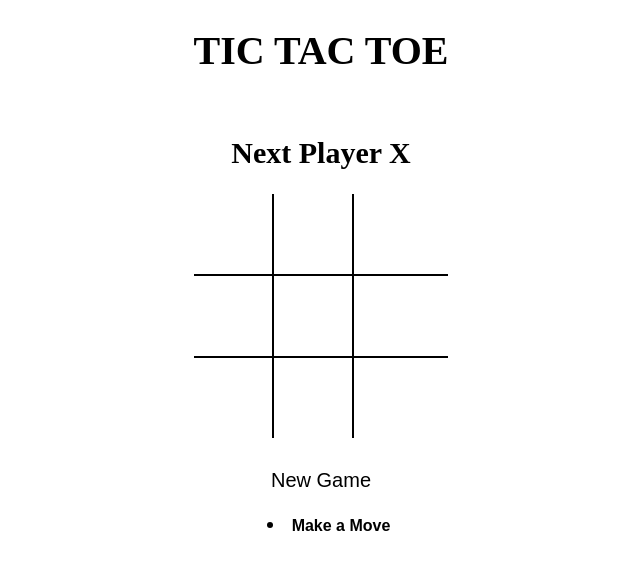
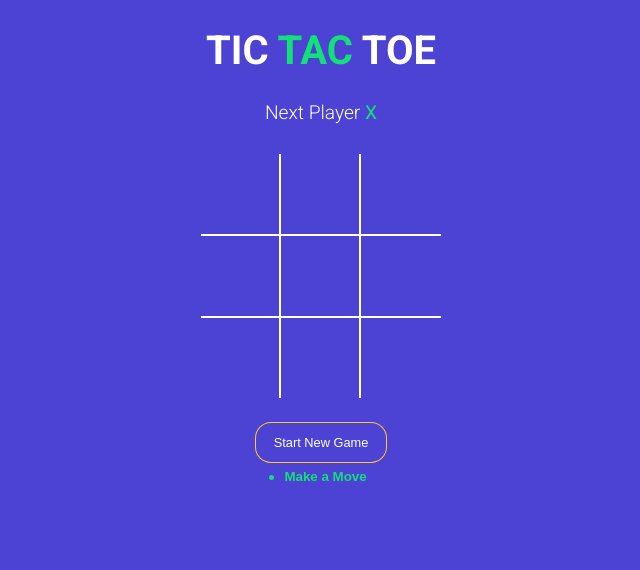
Before and after one commit to sayan-k-d/tictactoegame, a React (Vite) app: page / in a window 1280 px wide. Shown: the top 570 px of the page, without its empty margins (319-959 px from the left). Built offline with nearby package versions, Linux system fonts and the light colour scheme; the HTML template or start-up script is replaced by a standard one.

Commit message:
styled the complete app

```diff
--- a/index.html
+++ b/index.html
@@ -1,7 +1,14 @@
 <!DOCTYPE html>
 <html>
   <head>
-    <title>React Vite Micro App</title>
+    <meta charset="UTF-8" />
+    <meta name="viewport" content="width=device-width, initial-scale=1.0" />
+    <meta http-equiv="X-UA-Compatible" content="ie=edge" />
+    <link
+      href="https://fonts.googleapis.com/css?family=Roboto:300,400,700&display=swap"
+      rel="stylesheet"
+    />
+    <title>TIC TAC TOE</title>
   </head>
   <body>
     <div id="root"></div>
--- a/src/components/Board.jsx
+++ b/src/components/Board.jsx
@@ -59,9 +59,11 @@ const Board = () => {
     setcurrentMove(0);
   };
   return (
-    <div>
+    <div className="app">
       <div className="app">
-        <h1>TIC TAC TOE</h1>
+        <h1>
+          TIC <span className="text-green">TAC</span> TOE
+        </h1>
         <StateInfo
           winner={winner}
           current={current}
@@ -88,14 +90,11 @@ const Board = () => {
       <div className="app">
         <button
           onClick={newGame}
-          style={{
-            fontWeight: currentMove > 0 ? 'bold' : 'normal',
-            fontSize: 20,
-            marginTop: 30,
-          }}
+          className={`btn-reset ${winner ? 'active' : ''}`}
         >
-          New Game
+          Start New Game
         </button>
+
         <History history={history} moveTo={moveTo} currentMove={currentMove} />
       </div>
     </div>
--- a/src/components/History.jsx
+++ b/src/components/History.jsx
@@ -2,15 +2,17 @@ import React from 'react';
 
 const History = ({ history, moveTo, currentMove }) => {
   return (
-    <ul>
+    <div className="history-wrapper">
+      <ul className="history">
         {history.map((_, move) => {
           return (
             <li key={move}>
               <button
-              style={{
-                fontWeight: move === currentMove ? 'bold' : 'normal',
-                fontSize: move === currentMove ? 16 : 12,
-              }}
+                className={`btn-move ${move === currentMove ? 'active' : ''}`}
+                // style={{
+                //   fontWeight: move === currentMove ? 'bold' : 'normal',
+                //   fontSize: move === currentMove ? 16 : 12,
+                // }}
                 onClick={() => {
                   moveTo(move);
                 }}
@@ -21,6 +23,7 @@ const History = ({ history, moveTo, currentMove }) => {
           );
         })}
       </ul>
+    </div>
   );
 };
 
--- a/src/components/Square.jsx
+++ b/src/components/Square.jsx
@@ -1,16 +1,12 @@
 import React from 'react';
 
 const Square = ({ value, onClick, iswinningSquare }) => {
-  console.log(iswinningSquare);
   return (
     <button
-      className="square"
+      className={`square ${iswinningSquare ? 'winning' : ''} ${
+        value === 'X' ? 'text-green' : 'text-orange'
+      }`}
       onClick={onClick}
-      style={{
-        fontWeight: iswinningSquare ? 'bolder' : 'normal',
-        fontFamily: iswinningSquare ? 'Lucida Console' : 'serif',
-        fontSize: iswinningSquare ? 50 : 40,
-      }}
     >
       {value}
     </button>
--- a/src/components/StateInfo.jsx
+++ b/src/components/StateInfo.jsx
@@ -3,22 +3,30 @@ import React from 'react';
 const StateInfo = ({ winner, current, currentMove }) => {
   //const noMoveLeft = current.board.every(el => el !== null);
   return (
-    <div>
-      <h2>
-        <p
-          style={{
-            fontSize: 35,
-            fontFamily: 'Times New Roman',
-            fontWeight: 'bolder',
-          }}
-        >
-          {winner && `Winner Is ${winner}`}
-        </p>
-        {!winner &&
-          currentMove !== 9 &&
-          `Next Player ${current.isNext ? 'O' : 'X'}`}
-        {!winner && currentMove === 9 && 'X and O Tied'}
-      </h2>
+    <div className="status-message">
+      {winner && (
+        <>
+          Winner is{' '}
+          <span className={winner === 'X' ? 'text-green' : 'text-orange'}>
+            {winner}
+          </span>
+        </>
+      )}
+
+      {!winner && currentMove !== 9 && (
+        <>
+          Next Player{' '}
+          <span className={current.isNext ? 'text-orange' : 'text-green'}>
+            {current.isNext ? 'O' : 'X'}
+          </span>
+        </>
+      )}
+      {!winner && currentMove === 9 && (
+        <>
+          <span className="text-green">X </span>and
+          <span className="text-orange"> O </span>Tied
+        </>
+      )}
     </div>
   );
 };
--- a/src/styles/root.scss
+++ b/src/styles/root.scss
@@ -1,4 +1,11 @@
+$green: #12e177;
+$orange: #ffc72a;
+$blue: #4c43d4;
+
 body {
+  font-family: 'Roboto', sans-serif;
+  background-color: $blue;
+  color: #fff;
   padding: 0;
   margin: 0;
 }
@@ -17,22 +24,85 @@ button {
   display: flex;
   flex-direction: column;
   align-items: center;
-  border: none;
+}
+
+.text-green {
+  color: $green;
+}
+
+.text-orange {
+  color: $orange;
+}
+
+.history-wrapper {
+  width: 300px;
+  text-align: center;
+  margin-bottom: 20px;
+  .history {
+    display: inline-block;
+    padding: 0;
+    margin: 0;
+    li {
+      list-style: none;
+      text-align: left;
+      &:before {
+        content: '';
+        border-radius: 50%;
+        display: inline-block;
+        height: 5px;
+        width: 5px;
+        background-color: $green;
+        margin-right: 4px;
+        margin-bottom: 1px;
+      }
+
+      .btn-move {
+        color: #fff;
+        &.active {
+          font-weight: bold;
+          color: $green;
+        }
+      }
+    }
+  }
+}
+
+.status-message {
+  margin-bottom: 30px;
+  font-size: 1.2rem;
+  font-weight: lighter;
+  span {
+    font-weight: normal;
+  }
+}
+
+.btn-reset {
+  font-size: 0.8rem;
+  color: #fff;
+  border-radius: 15px;
+  padding: 12px 18px;
+  margin-top: 25px;
+  transition: all 0.2s;
+  background-color: $blue;
+  box-shadow: 0px 0px 0px 1px $orange;
+  &.active {
+    background-color: $orange;
+    box-shadow: none;
+  }
 }
 
 .board {
   .board-row {
     display: flex;
     flex-direction: row;
-    border-bottom: 2px solid #000;
+    border-bottom: 2px solid #fff;
     &:last-child {
       border-bottom: none;
-    }
     }
     .square {
       width: 80px;
       height: 80px;
-    border-right: 2px solid #000;
+      border-right: 2px solid #fff;
       font-size: 2.5rem;
       padding: 0;
       overflow: hidden;
@@ -40,5 +110,63 @@ button {
       &:last-child {
         border-right: none;
       }
+      &.winning {
+        animation: scaleText 1.4s infinite;
+        @keyframes scaleText {
+          0% {
+            transform: 2.5rem;
+          }
+          50% {
+            font-size: 3.5rem;
+          }
+          100% {
+            font-size: 2.5rem;
           }
         }
+      }
+    }
+  }
+}
+
+.bg-balls {
+  position: fixed;
+  top: 0;
+  left: 0;
+  right: 0;
+  bottom: 0;
+  min-width: 100%;
+  z-index: -1;
+
+  &:before,
+  &:after {
+    content: '';
+    position: absolute;
+    width: 150px;
+    height: 150px;
+    border-radius: 50%;
+  }
+
+  &:before {
+    background-color: $orange;
+    right: -75px;
+    bottom: -75px;
+    @media screen and (min-width: 476px) {
+      width: 220px;
+      height: 220px;
+      right: -110px;
+      bottom: -110px;
+    }
+  }
+
+  &:after {
+    background-color: $green;
+    top: -75px;
+    left: -75px;
+    @media screen and (min-width: 476px) {
+      width: 220px;
+      height: 220px;
+      top: -110px;
+      left: -110px;
+    }
+  }
+}
```
Lines whose indentation alone changed are shown as unchanged.
